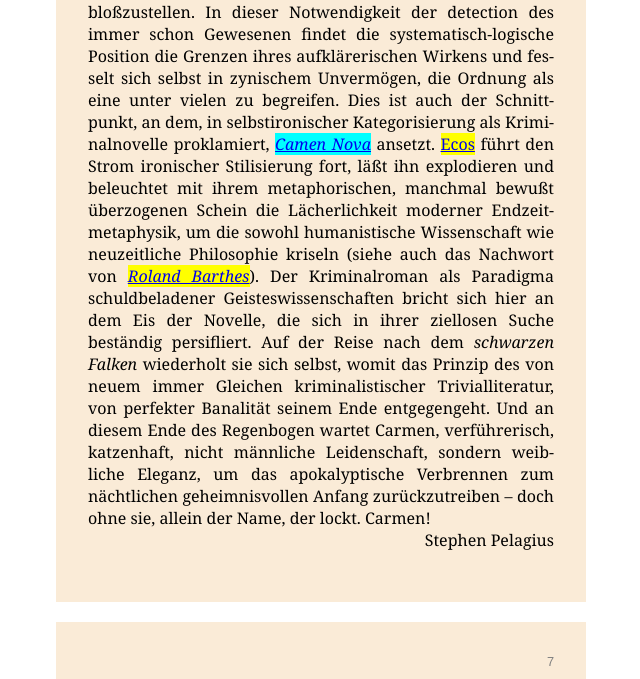
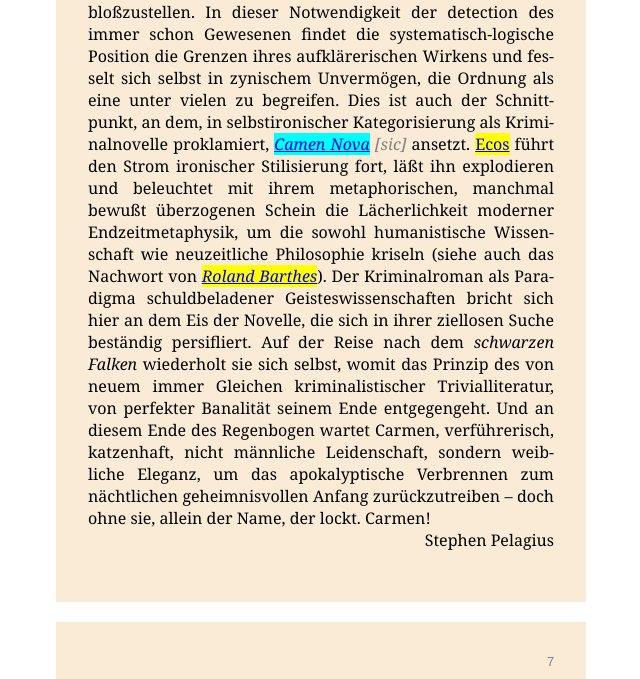
Before and after one commit to temporal-communities/carmen-nova, a website: page web/index.html in a window 1280 px wide. Shown: the part 3942-4621 px from the top of the page, without its empty margins (319-959 px from the left). Drawn offline with Linux system fonts and the light colour scheme.

Commit message:
Add [sic] styling

```diff
--- a/web/css/tei.css
+++ b/web/css/tei.css
@@ -144,3 +144,7 @@ tei-tei {
 tei-titlepage {
   display: block;
 }
+tei-sic::after {
+  content: " [sic]";
+  color: grey;
+}
```
